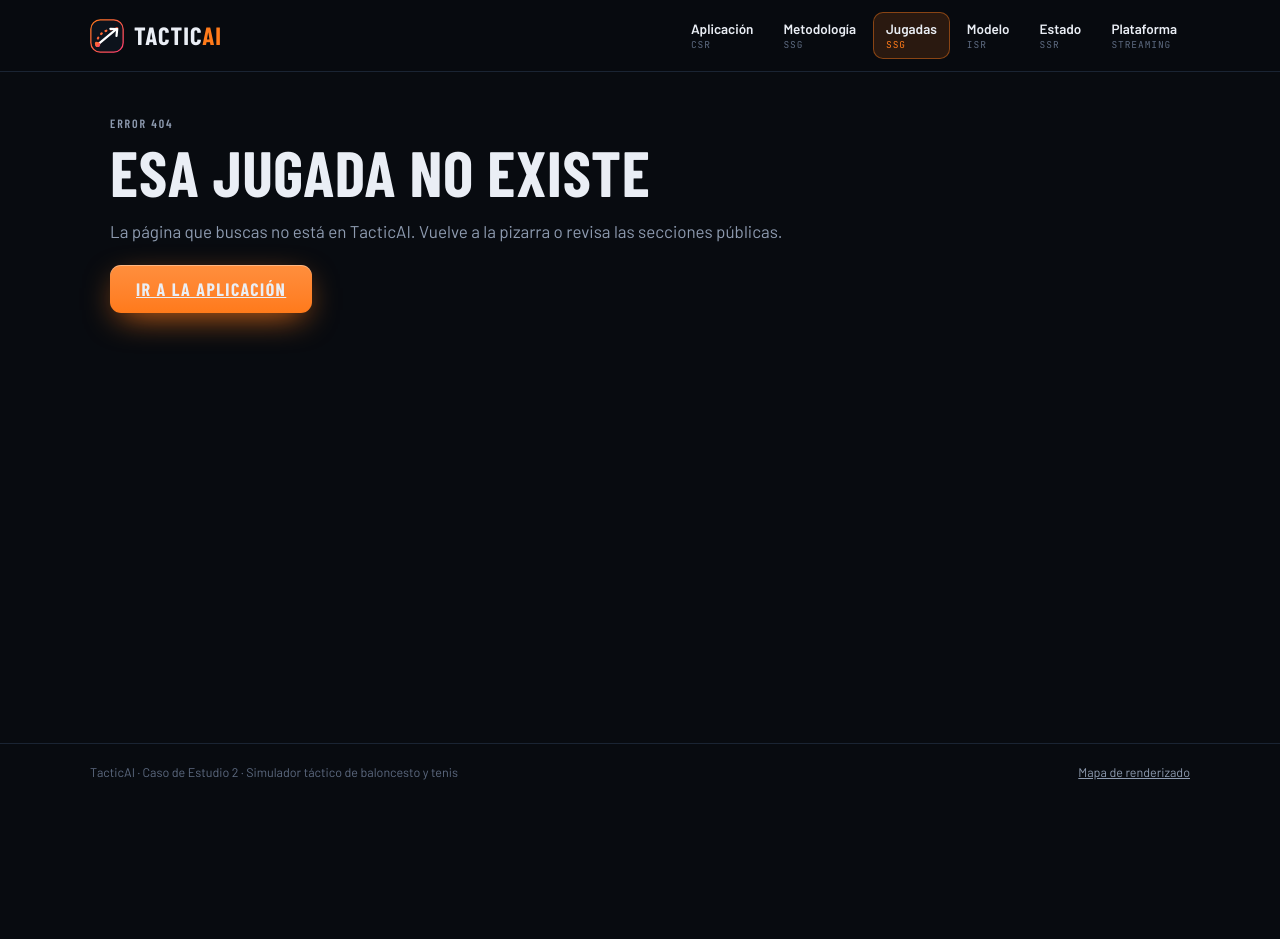
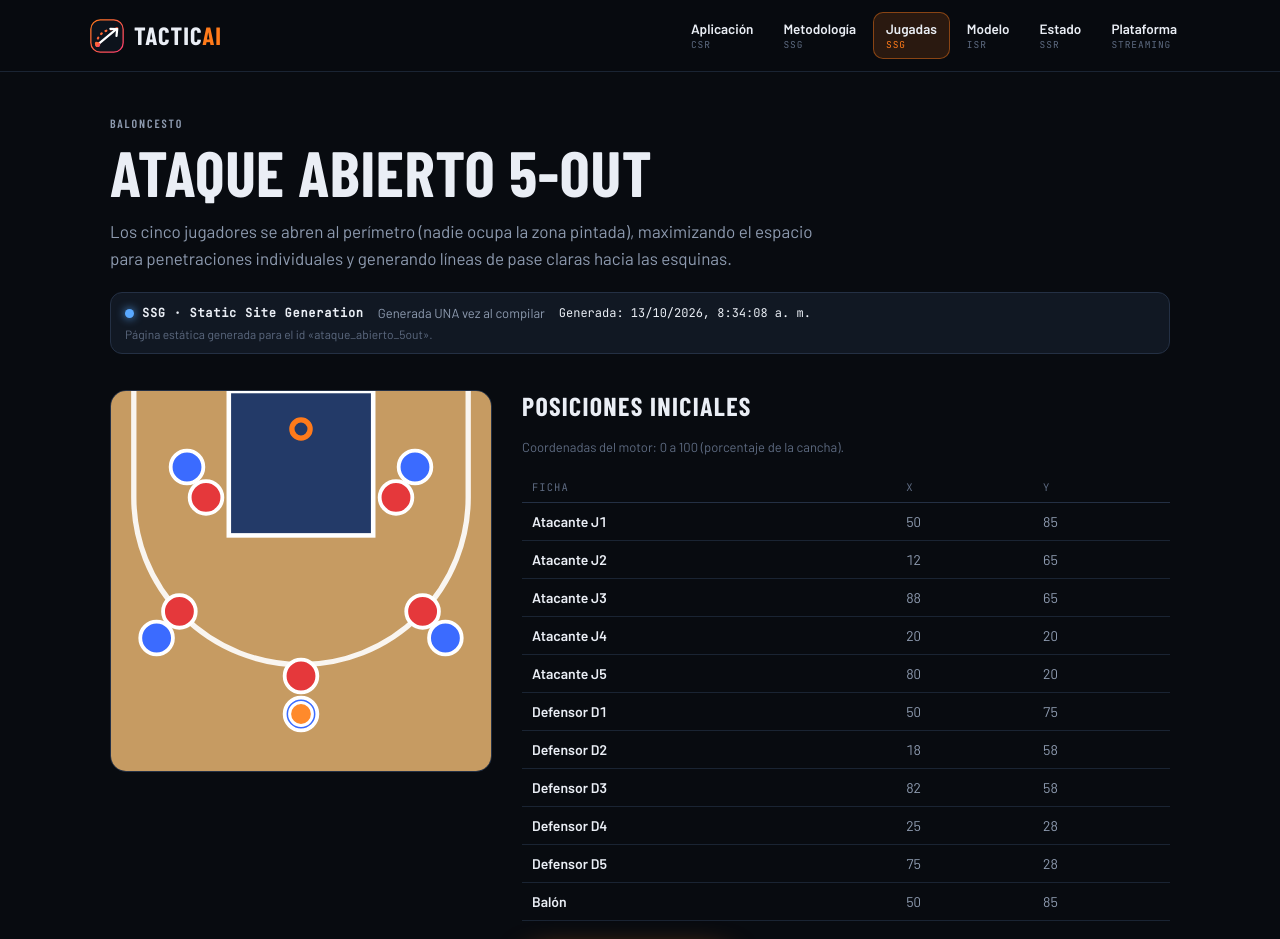
Before and after one commit to dramirezdlp99/tactical-sim-frontend, a Next.js app: page /jugadas/ataque_abierto_5out in a window 1280 px wide. Before the commit this address had no page. Shown: the top 939 px of the page. Before the commit the page ends 800 px from the top, so only its background shows below. Built offline with nearby package versions, Linux system fonts and the light colour scheme; a web font is replaced by a local one.

Commit message:
Agrega detalle de jugada con generateStaticParams

```diff
--- /dev/null
+++ b/src/app/jugadas/[id]/page.jsx
@@ -0,0 +1,74 @@
+import Link from 'next/link';
+import { notFound } from 'next/navigation';
+import { PublicShell, PageHead } from '../../../components/public/PublicShell';
+import { MiniBasket, MiniTennis } from '../../../components/ui/PlayDiagrams';
+import { BASKETBALL_PLAYS, TENNIS_PLAYS } from '../../../components/predefinedPlays';
+
+/**
+ * /jugadas/[id] -> SSG con parametros: generateStaticParams le dice a Next que
+ * ids existen y genera una pagina HTML por cada uno al compilar. Cualquier otro
+ * id responde 404 (dynamicParams = false).
+ */
+export const dynamicParams = false;
+
+const ALL = [
+  ...BASKETBALL_PLAYS.filter((p) => p.positions).map((p) => ({ ...p, sport: 'BASKETBALL' })),
+  ...TENNIS_PLAYS.filter((p) => p.positions).map((p) => ({ ...p, sport: 'TENNIS' })),
+];
+
+export function generateStaticParams() {
+  return ALL.map((p) => ({ id: p.id }));
+}
+
+export async function generateMetadata({ params }) {
+  const { id } = await params;
+  const play = ALL.find((p) => p.id === id);
+  return play ? { title: play.name, description: play.description } : {};
+}
+
+const LABELS = {
+  j1: 'Atacante J1', j2: 'Atacante J2', j3: 'Atacante J3', j4: 'Atacante J4', j5: 'Atacante J5',
+  d1: 'Defensor D1', d2: 'Defensor D2', d3: 'Defensor D3', d4: 'Defensor D4', d5: 'Defensor D5',
+  ball: 'Balón', alcaraz: 'Sacador', sinner: 'Restador',
+};
+
+export default async function JugadaDetalle({ params }) {
+  const { id } = await params;
+  const play = ALL.find((p) => p.id === id);
+  if (!play) notFound();
+  const built = new Date().toISOString();
+
+  return (
+    <PublicShell>
+      <PageHead
+        eyebrow={play.sport === 'TENNIS' ? 'Tenis' : 'Baloncesto'}
+        title={play.name}
+        lead={play.description}
+        mode="SSG"
+        when={built}
+        note={`Página estática generada para el id «${play.id}».`}
+      />
+      <section className="ta-pub-detail">
+        <div className="ta-pub-diagram">
+          {play.sport === 'TENNIS' ? <MiniTennis positions={play.positions} /> : <MiniBasket positions={play.positions} />}
+        </div>
+        <div>
+          <h2>Posiciones iniciales</h2>
+          <p className="ta-pub-note">Coordenadas del motor: 0 a 100 (porcentaje de la cancha).</p>
+          <table className="ta-pub-table">
+            <thead><tr><th>Ficha</th><th>x</th><th>y</th></tr></thead>
+            <tbody>
+              {Object.entries(play.positions).map(([k, p]) => (
+                <tr key={k}><td>{LABELS[k] || k}</td><td>{p.x}</td><td>{p.y}</td></tr>
+              ))}
+            </tbody>
+          </table>
+          <div className="ta-pub-actions">
+            <Link href="/" className="ta-btn ta-btn-primary">Abrir el simulador</Link>
+            <Link href="/jugadas" className="ta-btn">Todas las jugadas</Link>
+          </div>
+        </div>
+      </section>
+    </PublicShell>
+  );
+}
```
